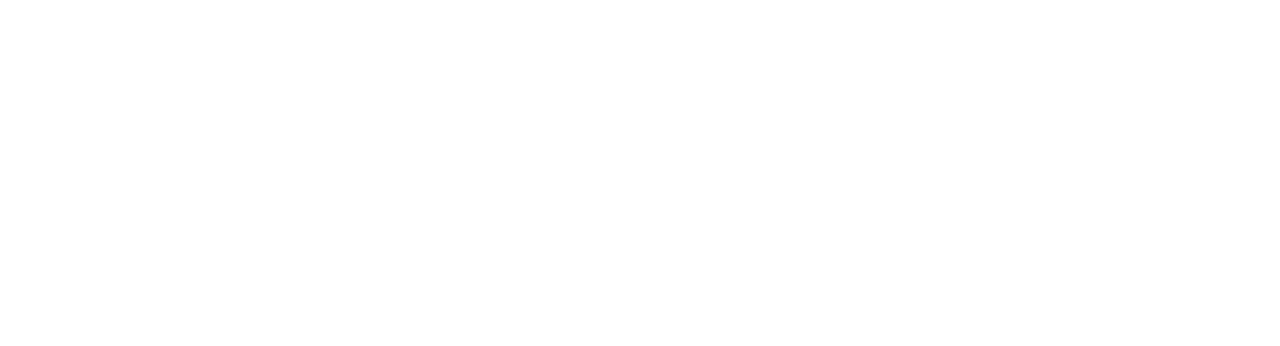
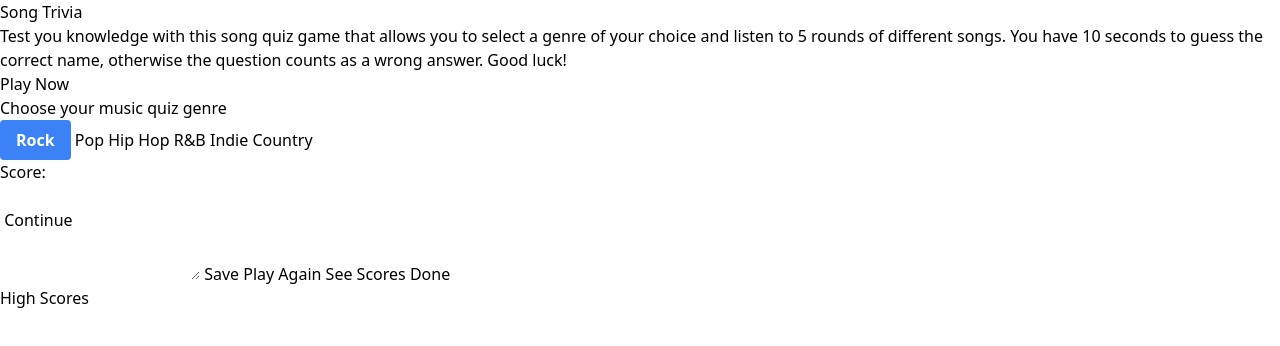
Before and after one commit to MatthewShahamad/Project-1-Grp-10, a plain HTML site: page index.html in a window 1280 px wide. Drawn offline with nearby package versions, Linux system fonts and the light colour scheme.

Commit message:
Added initial HTML and linked to CSS framework

```diff
--- a/assets/js/script.js
+++ b/assets/js/script.js
@@ -0,0 +1,14 @@
+var fakedata = {
+    gen: ["rock", "pop", "Indie"],
+    music: ["song1"]
+}
+
+console.log(fakedata.gen[0]);
+
+fakedata.gen.forEach(element => {
+    // create the button element
+    // style it
+    //attach to parent div
+});
+
+//FOR TODAY: Work on the fetch to pull data
--- a/index.html
+++ b/index.html
@@ -1,13 +1,74 @@
-<!DOCTYPE html>
-<html lang="en">
-  <head>
-    <meta charset="UTF-8" />
-    <meta http-equiv="X-UA-Compatible" content="IE=edge" />
-    <meta name="viewport" content="width=device-width, initial-scale=1.0" />
-    <link rel="stylesheet" href="./assets/css/styles.css" />
-    <title>Document</title>
+<!doctype html>
+<html>
+<head>
+  <meta charset="UTF-8">
+  <meta name="viewport" content="width=device-width, initial-scale=1.0">
+  <script src="https://cdn.tailwindcss.com"></script>
+  <link rel="stylesheet" href="./assets/css/styles.css"/>
+    <title>Music Quiz Game</title>
   </head>
   <body>
-    <script src="./assets/js/script.js"></script>
+    <div class="flex-container">
+      <div class="quiz-intro">
+          <header>
+              <h1>Song Trivia</h1>
+          </header>
+          <p>Test you knowledge with this song quiz game that allows you to select a genre of your choice and listen to 5 rounds of different songs. You have 10 seconds to guess the correct name, otherwise the question counts as a wrong answer. Good luck!</p>
+          <div>
+              <button id= "start" class="start-btn">Play Now</button>
+          </div>
+      </div>
+
+      <div id="select-genre">
+          <h1 id='selection'>Choose your music quiz genre</h1>
+          <!-- API to populate genres, buttons are placeholder and will be generated in js-->
+          <button id="rock" class="bg-blue-500 hover:bg-blue-700 text-white font-bold py-2 px-4 rounded">Rock</button>
+          <button id="pop">Pop</button>
+          <button id="hip-hop">Hip Hop</button>
+          <button id="R&B">R&B</button>
+          <button id="indie">Indie</button>
+          <button id="country">Country</button>
+      </div>
+      <div id="question">
+        <h1 id='song-prompt'></h1>
+        <div class="score">Score: </div>
+        <ul>
+          <button id="anwer1"></button>
+          <button id="answer2"></button>
+          <button id="answer3"></button>
+          <button id="answer4"></button>
+        </ul>
+        <div class="music-player">
+          <!-- to hold the music clip progress bar?? -->
+          <!-- paste in whatever music player i choose -->
+        </div>
+      </div>
+      <!-- These screens are optional, might include if we have time -->
+      <div class="answer-choice-response">
+        <h1 id="answer-message"> </h1>
+        <button class="selected-answer"></button>
+        <button class = "continue-button"> Continue</button>
+      </div>
+      <div class="final-score">
+        <h1 id="final-score-count"></h1>
+        <!-- Giphy goes here -->
+        <textarea rel="initials"></textarea>
+        <button class="saveInitials">Save</button>
+
+        <button id="play-again">Play Again</button>
+        <button id="see-scores">See Scores</button>
+        <button id="done-game">Done</button>
+      </div>
+
+      <div class="leaderboard">
+        <h1>High Scores</h1>
+        <ul>
+          <!-- will populate with data from localStorage -->
+        </ul>
+        <!-- 'Play Again' and 'Done' buttons will remain visible-->
+      </div>
+
+      </div>
+  <script src="./assets/js/script.js"></script>
   </body>
 </html>
```
Also changed, not shown: 1 other file.
